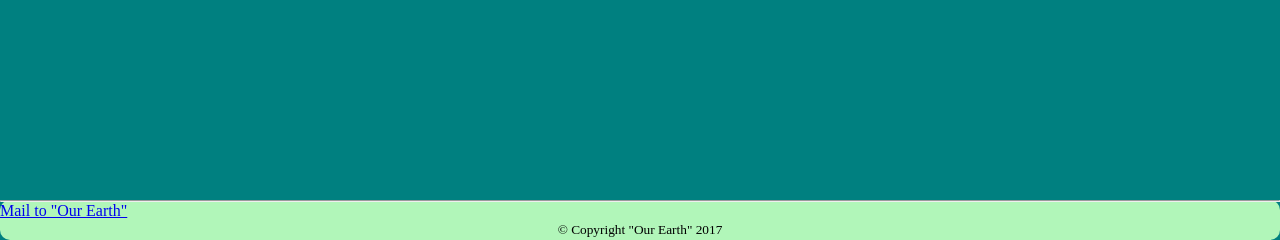
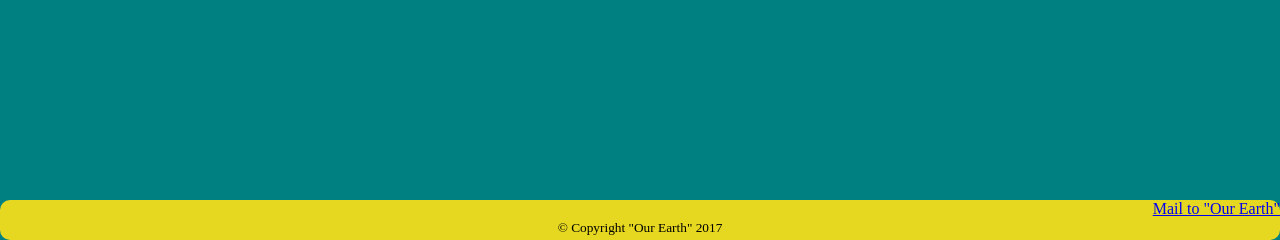
Before and after one commit to Ruslanito/HTML2, a PHP site: page / in a window 1280 px wide. Shown: the part 560-800 px from the top of the page. Run offline with PHP 8.4, Linux system fonts and the light colour scheme.

Commit message:
some visual changes Site-ver17

```diff
--- a/Site-ver17/Styles/styles.css
+++ b/Site-ver17/Styles/styles.css
@@ -24,7 +24,7 @@ footer {
    position: absolute;
    left:0;
    bottom: 0;
-   background: #b1f6b9;
+   background: #e6d821;
    border-radius: 10px 10px 10px 10px;
    height: 40px;
    width: 100%;
@@ -36,11 +36,7 @@ footer {
    color: #d73214;
 }
 
-.p1 {
-   text-align: center;
-}
-
-.p2 {
+.p1, .p2 {
    text-align: center;
 }
 
@@ -50,10 +46,6 @@ footer {
    width:auto;
 }
 
-.hr1 {
-   text-align: center;
+.mailto {
+   text-align: right;
 }
-
-.mailto {
-   text-align: left;
-}
--- a/Site-ver17/index.html
+++ b/Site-ver17/index.html
@@ -45,7 +45,6 @@
       <div class="footer">
 
             <footer>
-               <hr class="hr1">
                <div class="mailto">
                   <a href="mailto:info@28060.databor.pw/" title="Our e-mail"> Mail to "Our Earth"</a>
                </div>
```
